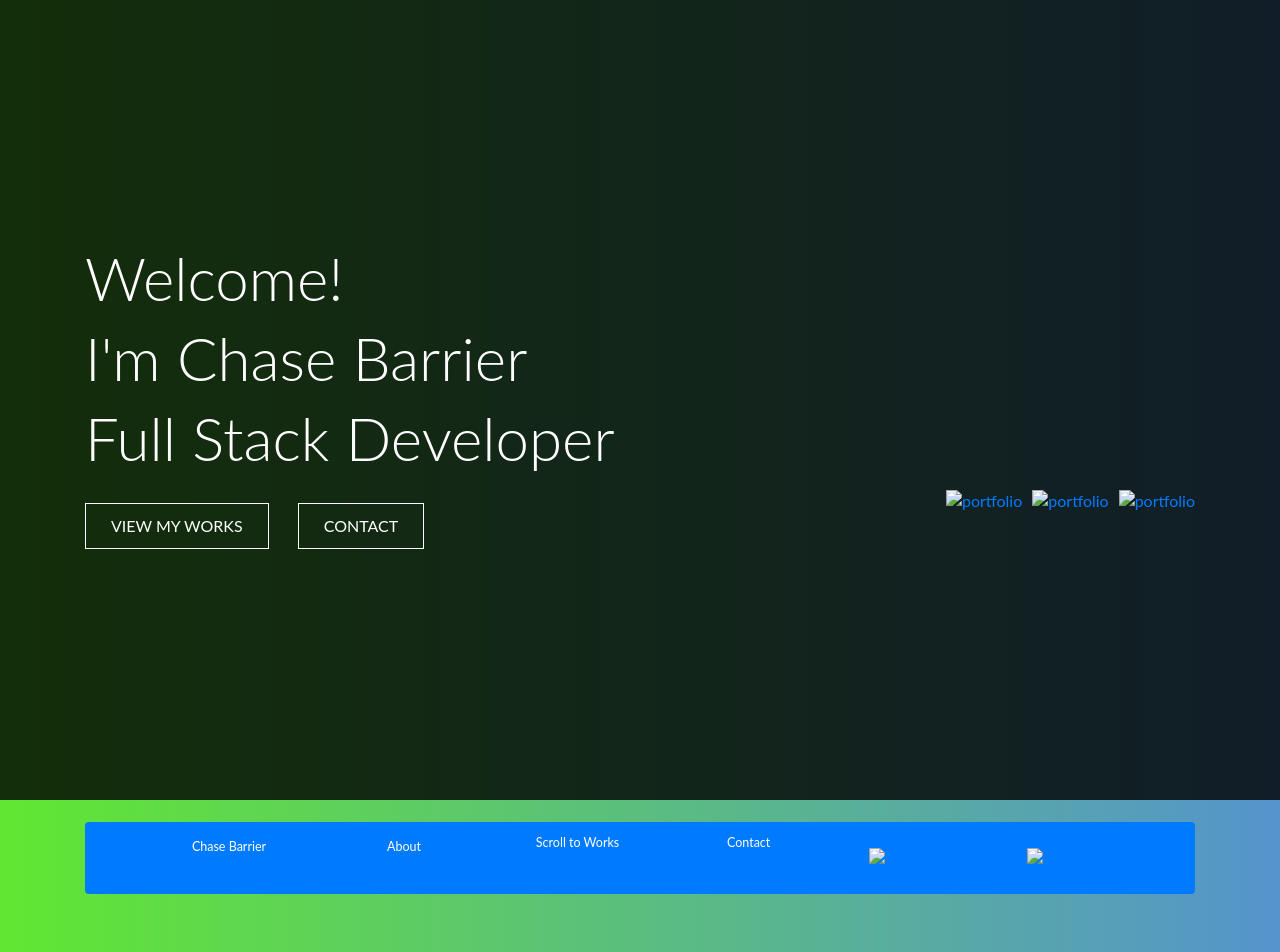
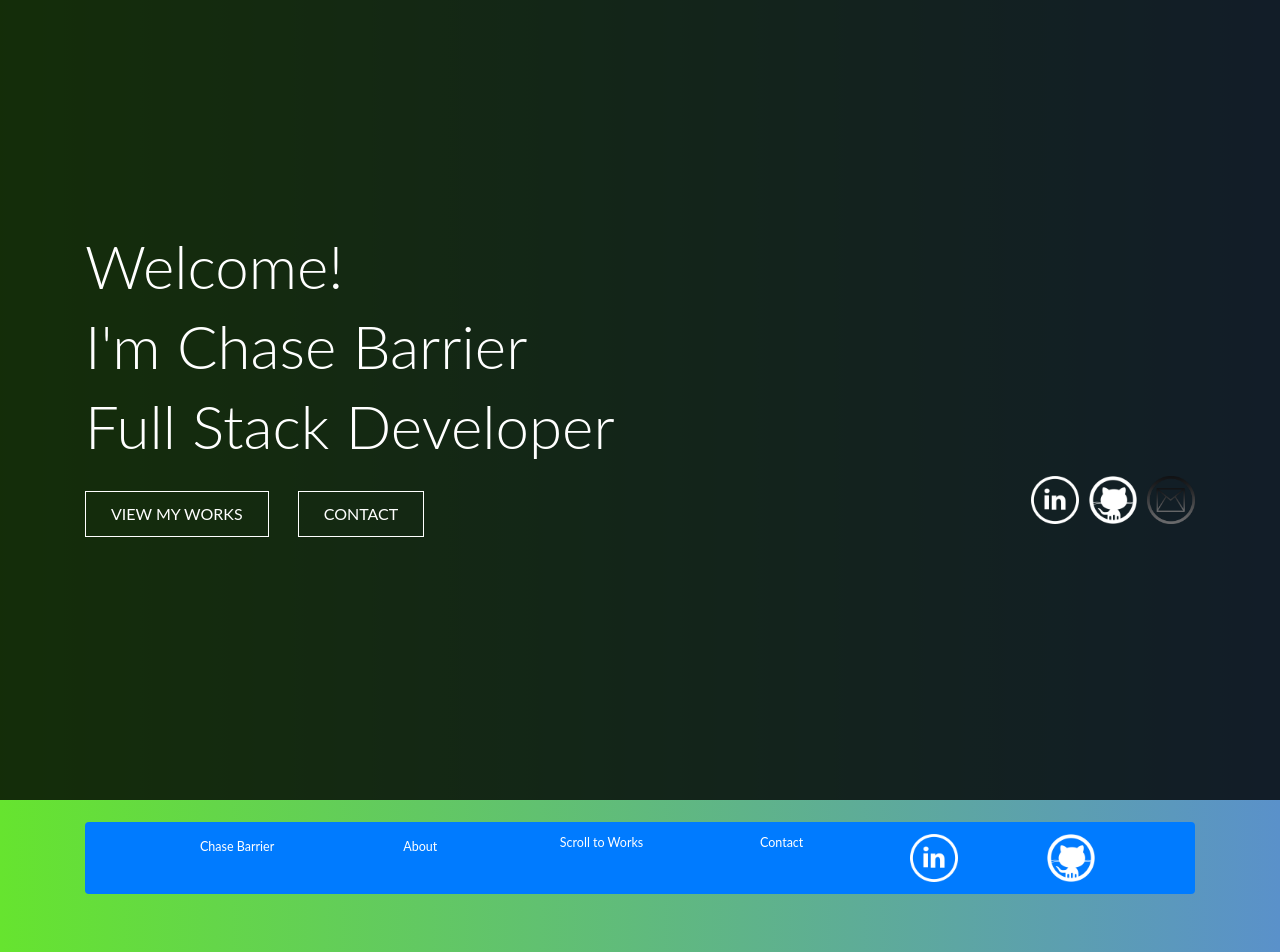
Before and after one commit to ChaseB1985/chaseb1985.github.io, a website: page index.html in a window 1280 px wide. Shown: the top 952 px of the page. Drawn offline with nearby package versions, Linux system fonts and the light colour scheme; files that its build step writes are made by us from their sources.

Commit message:
route issues

```diff
--- a/index.html
+++ b/index.html
@@ -8,9 +8,9 @@
   <link rel="stylesheet" href="https://stackpath.bootstrapcdn.com/bootstrap/4.1.1/css/bootstrap.min.css" integrity="sha384-WskhaSGFgHYWDcbwN70/dfYBj47jz9qbsMId/iRN3ewGhXQFZCSftd1LZCfmhktB"
     crossorigin="anonymous">
   <link rel="stylesheet" href="https://maxcdn.bootstrapcdn.com/bootstrap/3.3.7/css/bootstrap.min.css">
-  <link rel="stylesheet" type="text/css" href="assets/css/style.css">
-  <link rel="stylesheet" href="assets/css/responsive.css">
-  <link rel="stylesheet" href="assets/css/bootstrap.css">
+  <link rel="stylesheet" type="text/css" href="routes/assets/css/style.css">
+  <link rel="stylesheet" href="routes/assets/css/responsive.css">
+  <link rel="stylesheet" href="routes/assets/css/bootstrap.css">
   <!-- <link href="//maxcdn.bootstrapcdn.com/bootstrap/4.1.1/css/bootstrap.min.css" rel="stylesheet" id="bootstrap-css">
 <script src="//maxcdn.bootstrapcdn.com/bootstrap/4.1.1/js/bootstrap.min.js"></script>
 <script src="//cdnjs.cloudflare.com/ajax/libs/jquery/3.2.1/jquery.min.js"></script> -->
@@ -19,13 +19,13 @@
 
 
 
-<script src="assets/js/bootstrap.js"></script>
-<link rel="stylesheet" href="assets/fontawesome/css/font-awesome.css">
+<script src="routes/assets/js/bootstrap.js"></script>
+<link rel="stylesheet" href="routes/assets/fontawesome/css/font-awesome.css">
 
 
-<link rel="stylesheet" href="assets/css/component.css">
-<link rel="stylesheet" href="assets/css/animate.css" >
-<link rel="stylesheet" href="assets/css/style.css">
+<link rel="stylesheet" href="routes/assets/css/component.css">
+<link rel="stylesheet" href="routes/assets/css/animate.css" >
+<link rel="stylesheet" href="routes/assets/css/style.css">
 </head>
 
 <body id="gradient">
@@ -47,9 +47,9 @@
         <div class="col-sm-4 col-sm-offset-1">
           <div class="connect-icon">
               <div class="prof-links clearfix animated bounceInUp">
-                <a href="https://www.linkedin.com/in/chase-barrier-581068161/"><img alt="portfolio" src="assets/images/linked.png" height="48"></a>
-                <a href="https://github.com/ChaseB1985"><img alt="portfolio" src="assets/images/github.png" height="48"></a>
-                <a href="mailto:Chasebarrier85@gmail.com"><img alt="portfolio" src="assets/images/mail.png" height="48"></a>
+                <a href="https://www.linkedin.com/in/chase-barrier-581068161/"><img alt="portfolio" src="routes/assets/images/linked.png" height="48"></a>
+                <a href="https://github.com/ChaseB1985"><img alt="portfolio" src="routes/assets/images/github.png" height="48"></a>
+                <a href="mailto:Chasebarrier85@gmail.com"><img alt="portfolio" src="routes/assets/images/mail.png" height="48"></a>
 
 
               </div>
@@ -75,8 +75,8 @@
           <a class="navbar-brand" href="index.html">About</a>
           <a class="navbar-brand btn scroll animated bounceInUp" href="#work">Scroll to Works</a>
           <a class="navbar-brand btn scroll animated bounceInDown" href="#contact">Contact</a>
-          <a href="https://www.linkedin.com/in/chase-barrier-581068161/"><img alt="portfolio" src="assets/images/linked.png" height="48"></a>
-          <a href="https://github.com/ChaseB1985"><img alt="portfolio" src="assets/images/github.png" height="48"></a>
+          <a href="https://www.linkedin.com/in/chase-barrier-581068161/"><img alt="portfolio" src="routes/assets/images/linked.png" height="48"></a>
+          <a href="https://github.com/ChaseB1985"><img alt="portfolio" src="routes/assets/images/github.png" height="48"></a>
 
 
         </nav>
@@ -99,7 +99,7 @@
             <div class="row">
               <div class="col-md-12">
                 <div class="bio-image">
-                    <img src="assets/images/profpic.jpg" class="propic">
+                    <img src="routes/assets/images/profpic.jpg" class="propic">
                 </div>
               </div>
             </div>
@@ -130,7 +130,7 @@
             </button>
 
             <video class="img-responsive" style="width:100%"  autoplay controls>
-              <source src="assets/images/TheJerkyBros.com.webm" type="video/webm" alt="Video">
+              <source src="routes/assets/images/TheJerkyBros.com.webm" type="video/webm" alt="Video">
             </video>
           </div>
           <div class="col-sm-4">
@@ -140,7 +140,7 @@
             Garage Sale App Info
             <a href="https://thawing-chamber-46364.herokuapp.com/" style="color:black"> Link</a>
             </button>
-            <img src="assets/images/garagesale.PNG" class="img-responsive" style="width:100%" alt="Image">
+            <img src="routes/assets/images/garagesale.PNG" class="img-responsive" style="width:100%" alt="Image">
           </div>
           <div class="col-sm-4">
             <button type="button" class="btn btn-lg btn-primary" data-toggle="popover" title="Project 1" data-content="This project helps to make the challenge of picking between what meal to make or where to eat. The user
@@ -148,7 +148,7 @@
           searched for.">Foodify
               App Info</button>
 
-            <img src="assets/images/foodify.PNG" class="img-responsive" style="width:100%" alt="Image">
+            <img src="routes/assets/images/foodify.PNG" class="img-responsive" style="width:100%" alt="Image">
           </div>
           <div class="col-sm-4">
             <button type="button" class="btn btn-lg btn-primary" data-toggle="popover" title="React Game" data-content="This is a fun game that shows the functionality of react. The user can click their favorite 30 Rock character
@@ -156,20 +156,20 @@
             the game will start over.">30
               Rock Clicky Game Info</button>
 
-            <img src="assets/images/clickygame.PNG" class="img-responsive" style="width:100%" alt="Image">
+            <img src="routes/assets/images/clickygame.PNG" class="img-responsive" style="width:100%" alt="Image">
           </div>
           <div class="col-sm-4">
             <button type="button" class="btn btn-lg btn-primary" data-toggle="popover" title="List Game" data-content="This game shows the power of adding items, in this case, items for building a hamburger. The user can add
             and delete items as needed, then they can Eat Da Burger!">Eat
               Da Burger Game Info</button>
 
-            <img src="assets/images/EatDaBurger.PNG" class="img-responsive" style="width:100%" alt="Image">
+            <img src="routes/assets/images/EatDaBurger.PNG" class="img-responsive" style="width:100%" alt="Image">
           </div>
           <div class="col-sm-4">
             <button type="button" class="btn btn-lg btn-primary" data-toggle="popover" title="Survey Game" data-content="This application allows the user to answer questions to find the best Care Bear buddy that matches their
             personality. There are several Care Bears looking for friends, use the Care Bear Stare to find one that suits you.">Friend
               Finder Info</button>
-            <img src="assets/images/FFfrontpage.PNG" class="img-responsive" style="width:100%" alt="Image">
+            <img src="routes/assets/images/FFfrontpage.PNG" class="img-responsive" style="width:100%" alt="Image">
           </div>
         </div>
       </div><br>
```
